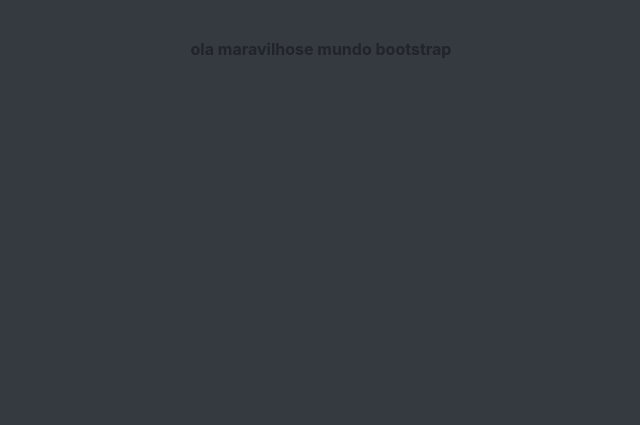
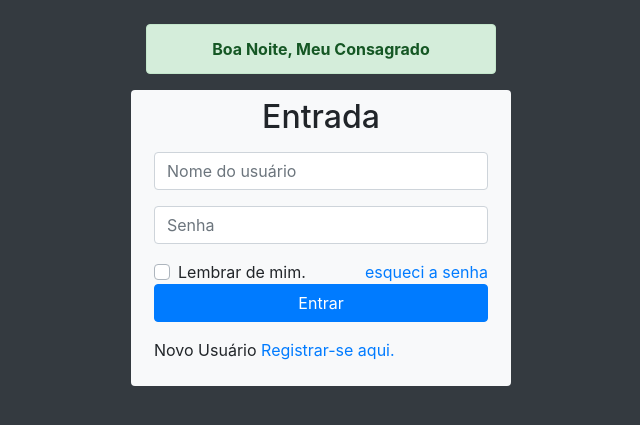
Before and after one commit to dslucasds/sistemaDeLogin, a PHP site: page / in a window 1280 px wide. Shown: the top 425 px of the page, without its empty margins (319-959 px from the left). Run offline with PHP 8.4, Linux system fonts and the light colour scheme.

Commit message:
Formulario de Login - close #2

```diff
--- a/index.php
+++ b/index.php
@@ -1,5 +1,5 @@
 <!doctype html>
-<html lang="en">
+<html lang="pt-br">
   <head>
     <!-- Required meta tags -->
     <meta charset="utf-8">
@@ -8,22 +8,78 @@
     <!-- Bootstrap CSS -->
     <link rel="stylesheet" href="https://stackpath.bootstrapcdn.com/bootstrap/4.3.1/css/bootstrap.min.css" integrity="sha384-ggOyR0iXCbMQv3Xipma34MD+dH/1fQ784/j6cY/iJTQUOhcWr7x9JvoRxT2MZw1T" crossorigin="anonymous">
 
-    <title>Hello, world!</title>
+    <title>Sistema de Login</title>
   </head>
   <body class="bg-dark">
-      <main class ="container mt-4">
+      <main class="container mt-4">
+          <!-- Alerta -->
           <section class="row">
-              <div class="col-lg-4 offset-lg-4" id="alerta">
-                  <div class="alert alert-sucess text-center">
+              <div class="col-lg-4 offset-lg-4"
+                   id="alert">
+                  <div class="alert alert-success text-center">
                       <strong id="resultado">
-                          ola maravilhose mundo bootstrap
+                          Boa Noite, Meu Consagrado
                       </strong>
+
                   </div>
 
               </div>
+
           </section>
-    </main>
 
+          <!-- Formulário de Login-->
+          <section class="row">
+              <div class="col-lg-4 offset-lg-4 bg-light rounded" id="caixaLogin">
+                  <h2 class="text-center mt-2">
+                      Entrada
+                  </h2>
+                  <form action="#" method="post" role="form" class="p-2"
+                        id="formLogin">
+                      <div class="form-group">
+                          <input type="text" name="nomeUsuario"
+                                 class="form-control" placeholder="Nome do usuário"
+                                 required minlength="5">
+                      </div>
+
+                       <div class="form-group">
+                           <input type="password" name="senhaUsuario"
+                                 class="form-control" placeholder="Senha"
+                                 required minlength="6">
+                      </div>
+
+                      <div class="custom-control custom-checkbox">
+                          <input type="checkbox" name="lembrar" id="checkLembrar"
+                                 class="custom-control-input">
+                          <label for="checkLembrar" class="custom-control-label">
+                              Lembrar de mim.
+                          </label>
+                            <a href="#" id="btnEsqueci" class="float-right">
+                            esqueci a senha
+                            </a>
+                      </div>
+                      <div class="form-group">
+                  <input type="submit" name="btnEntrar" id="btnEntrar" value=" Entrar " class="btn btn-primary btn-block">
+
+              </div>
+
+              <div class="form-group">
+                  <p>
+                      Novo Usuário
+                      <a href="#" id="btnRegistrar">
+                      Registrar-se aqui.
+                      </a>
+                  </p>
+              </div>
+
+
+                  </form>
+
+              </div>
+
+
+          </section>
+
+      </main>
     <!-- Optional JavaScript -->
     <!-- jQuery first, then Popper.js, then Bootstrap JS -->
     <script src="https://code.jquery.com/jquery-3.3.1.slim.min.js" integrity="sha384-q8i/X+965DzO0rT7abK41JStQIAqVgRVzpbzo5smXKp4YfRvH+8abtTE1Pi6jizo" crossorigin="anonymous"></script>
```
